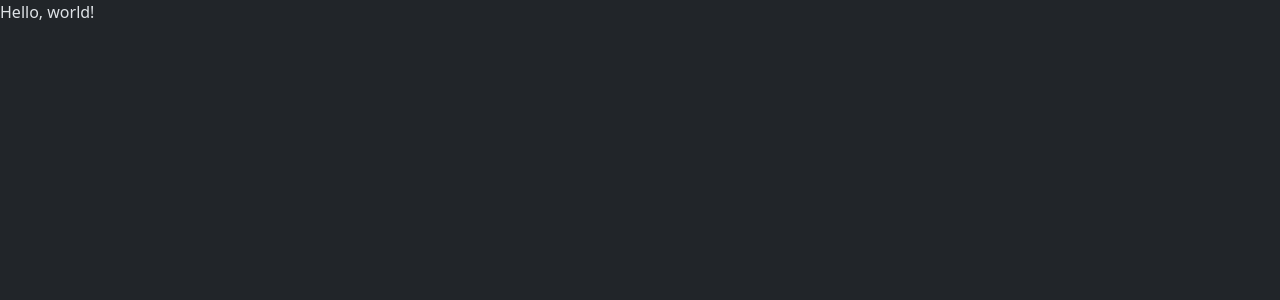
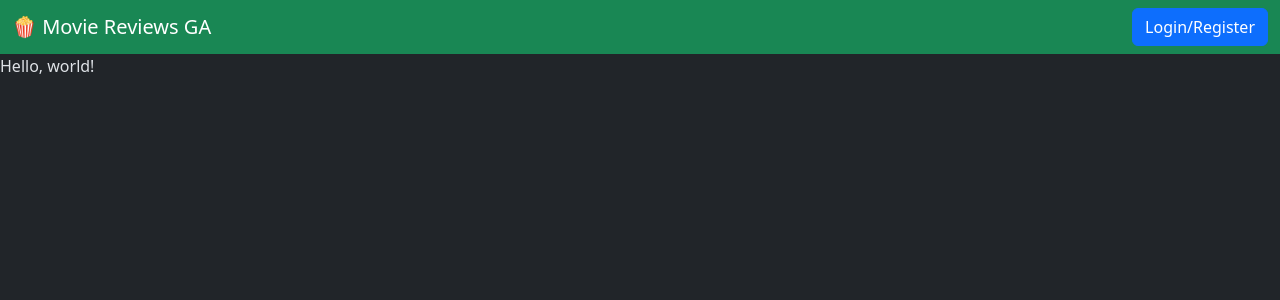
Before and after one commit to danial-iqram/c203-movie-ga, a PHP site: page / in a window 1280 px wide. Before the commit the part shown is almost empty. Shown: the top 300 px of the page. Run offline with PHP 8.4, Linux system fonts and the light colour scheme.

Commit message:
feat: added basic navbar

```diff
--- a/src/components/layout.php
+++ b/src/components/layout.php
@@ -1,3 +1,9 @@
+<?php
+    if (isset($protected) && $protected) {
+        header("Location: login");
+    }
+?>
+
 <!DOCTYPE html>
 <html lang="en" data-bs-theme="dark">
     <head>
@@ -8,6 +14,25 @@
         <script src="https://cdn.jsdelivr.net/npm/bootstrap@5.3.3/dist/js/bootstrap.bundle.min.js" integrity="sha384-YvpcrYf0tY3lHB60NNkmXc5s9fDVZLESaAA55NDzOxhy9GkcIdslK1eN7N6jIeHz" crossorigin="anonymous"></script>
     </head>
     <body>
+        <nav class="navbar navbar-expand-sm bg-success navbar-dark sticky-top">
+            <div class="container-fluid">
+                <div class="navbar-header">
+                    <a class="navbar-brand fw-medium">🍿 Movie Reviews GA</a>
+                </div>
+                <button class="navbar-toggler" type="button" data-bs-toggle="collapse" data-bs-target="#collapsibleNavbar">
+                    <span class="navbar-toggler-icon"></span>
+                </button>
+                <div class="collapse navbar-collapse justify-content-end" id="collapsibleNavbar">
+                    <ul class="navbar-nav">
+                        <!-- TODO: movie search -->
+                        <!-- TODO: user profile-->
+                        <li class="nav-item">
+                            <a href="login" class="btn btn-primary">Login/Register</a>
+                        </li>
+                    </ul>
+                </div>
+            </div>
+        </nav>
         <?php include $page; ?>
     </body>
 </html>
```
